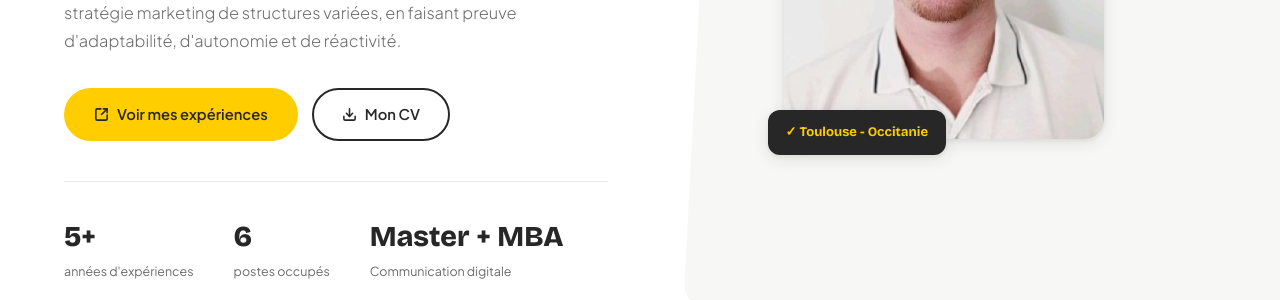
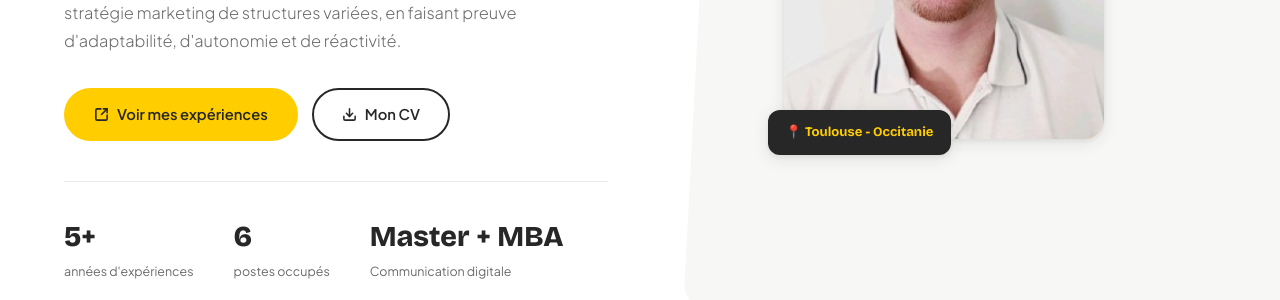
Before and after one commit to kmassat/portfolio-kevin-massat, a Jekyll site: the page built from index.html, in a window 1280 px wide and 900 px high, scrolled down 394 px. Shown: the part 136-436 px from the top of the window. Built offline with Jekyll 4.4.1, drawn with Linux system fonts in a browser that asks for light colours.

```diff
--- a/_data/accueil.yml
+++ b/_data/accueil.yml
@@ -1,5 +1,5 @@
 badge_status: opportunites
-hero_badge: ✓ Toulouse - Occitanie
+hero_badge: 📍 Toulouse - Occitanie
 photo_profil: Images/photo_de_profil.jpg
 titre: Kévin Massat,<br>responsable <em>communication</em><br>et <em>marketing</em>
 sous_titre: Proactif et dynamique, j'optimise la communication et la stratégie marketing de structures variées, en faisant preuve d'adaptabilité, d'autonomie et de réactivité.
```
